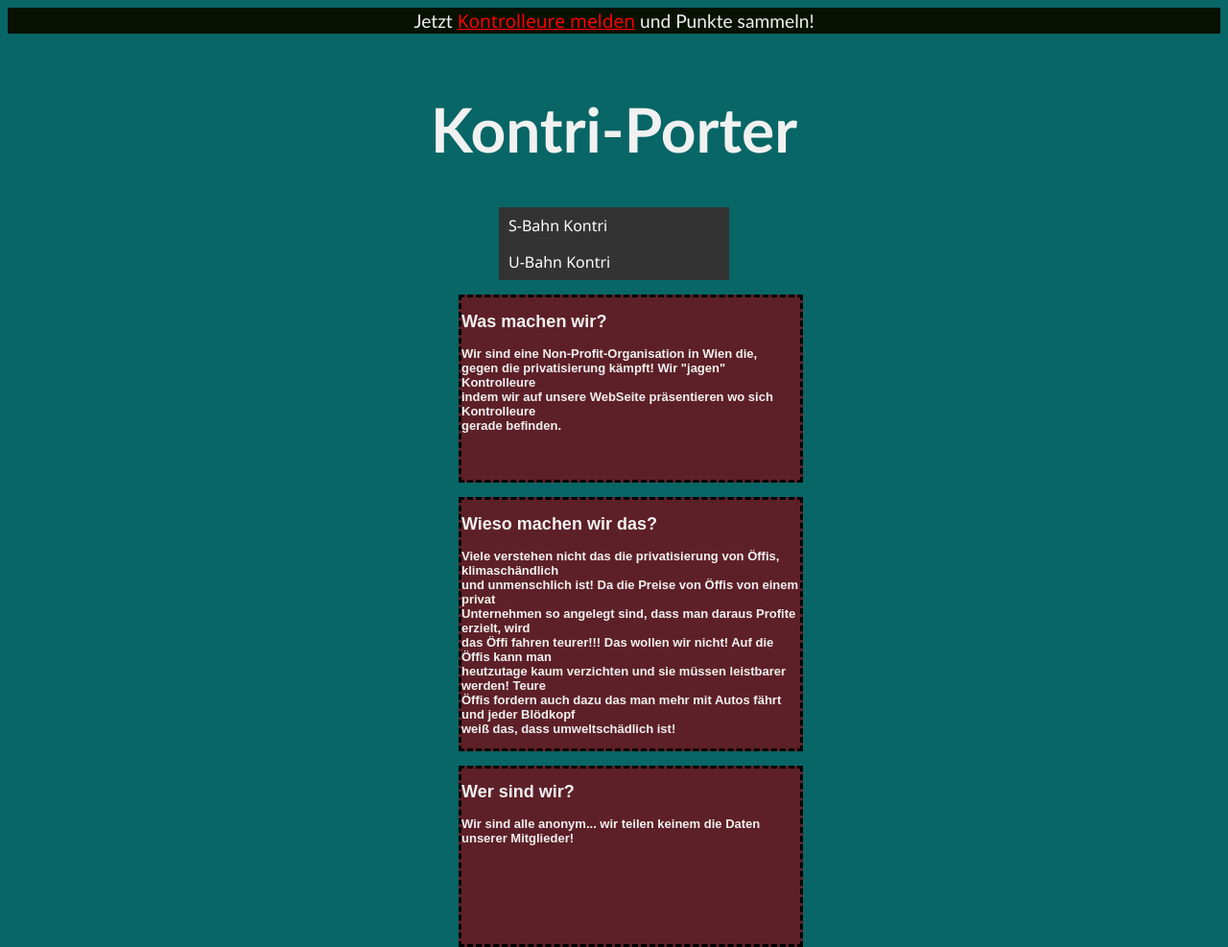
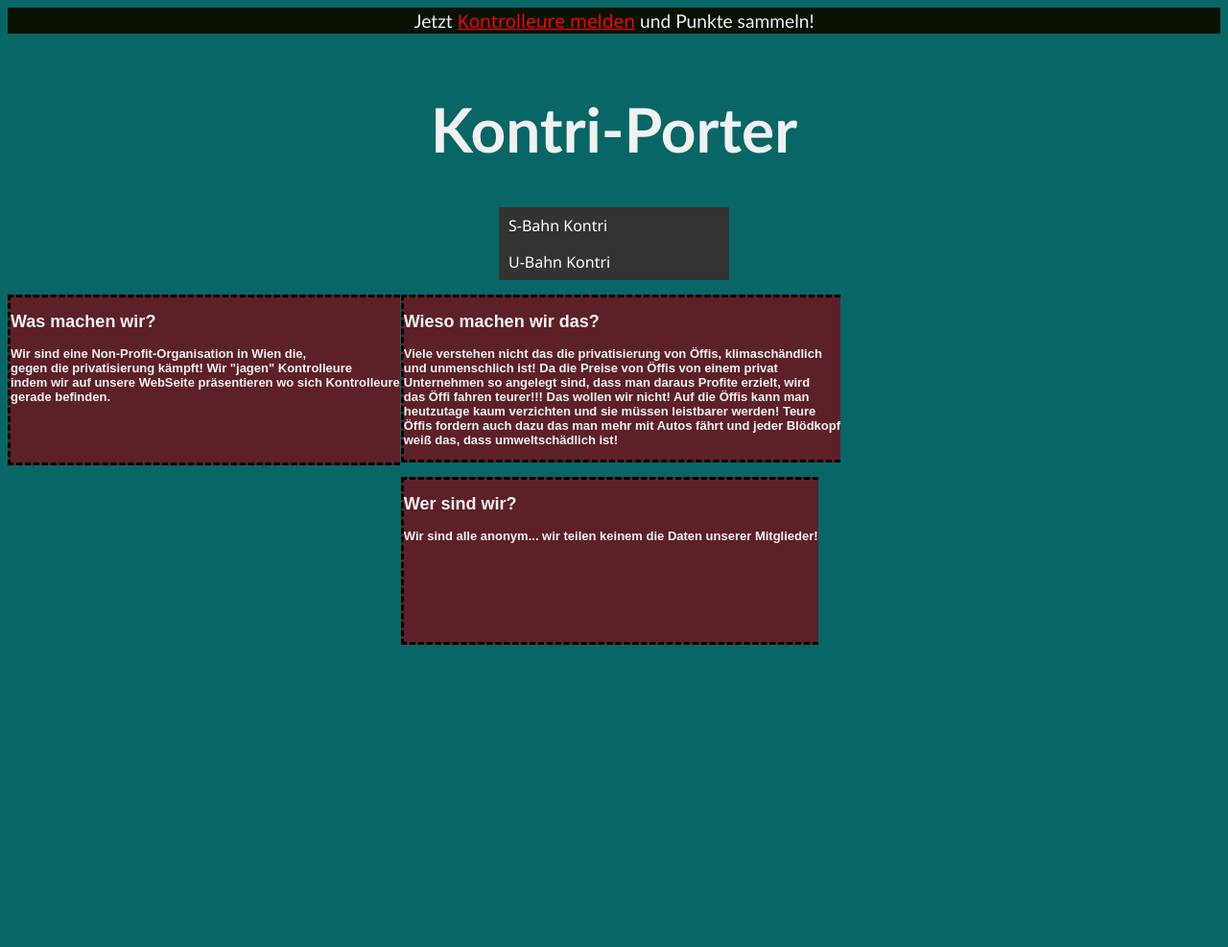
Before and after one commit to htlcoding/kontriporter, a PHP site: page /index.html in a window 1280 px wide. Shown: the whole page at 96% size. After the commit the page ends 672 px from the top, so only its background shows below. Run offline with PHP 8.4, Linux system fonts and the light colour scheme; some libraries are stand-ins or nearby versions.

Commit message:
Update sytlesheet.css

```diff
--- a/sytlesheet.css
+++ b/sytlesheet.css
@@ -49,8 +49,9 @@
     ul {width: 15em; margin: 0 auto;}
     .Überschrift {font-size: large; font-family: sans-serif, Times, serif; color: #f1f1f1;}
     .Text{font-size: small; font-family: Arial, Helvetica, sans-serif; color: #f1f1f1;}
-    .textfeld{margin-top: 15px; border:black; margin-right: 435px; margin-left: 470px; border: dashed; float: left; background-color:#5e2028}
+    .textfeld{margin-right: 1px; margin-top: 15px; border:black; border: dashed; float: left; background-color:#5e2028; border-right: 300px;}
     a {text-align: right; color: red;}
 .fünf {
   display: inline-block;
 }
+#link {padding-bottom: 12px;}
```
